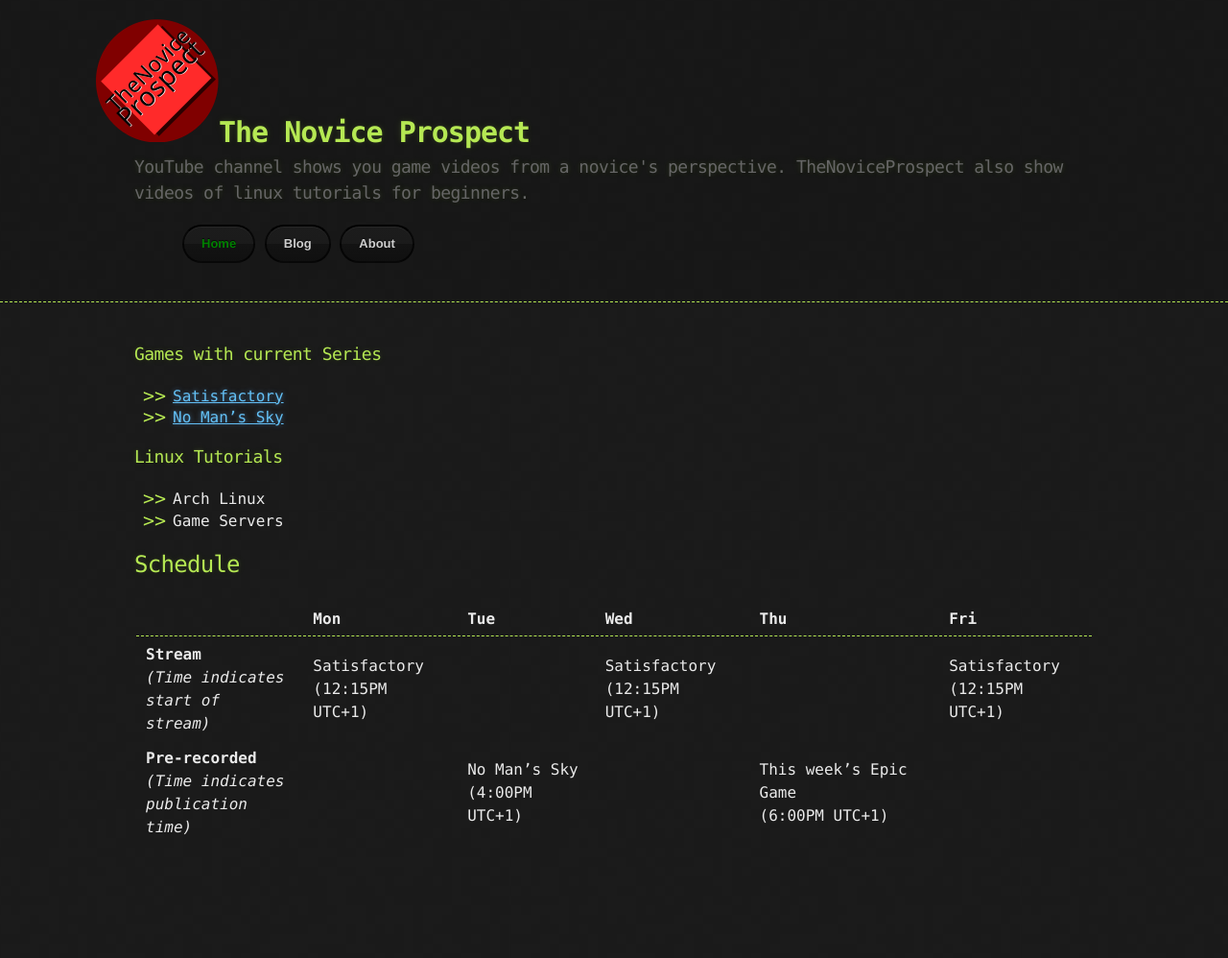
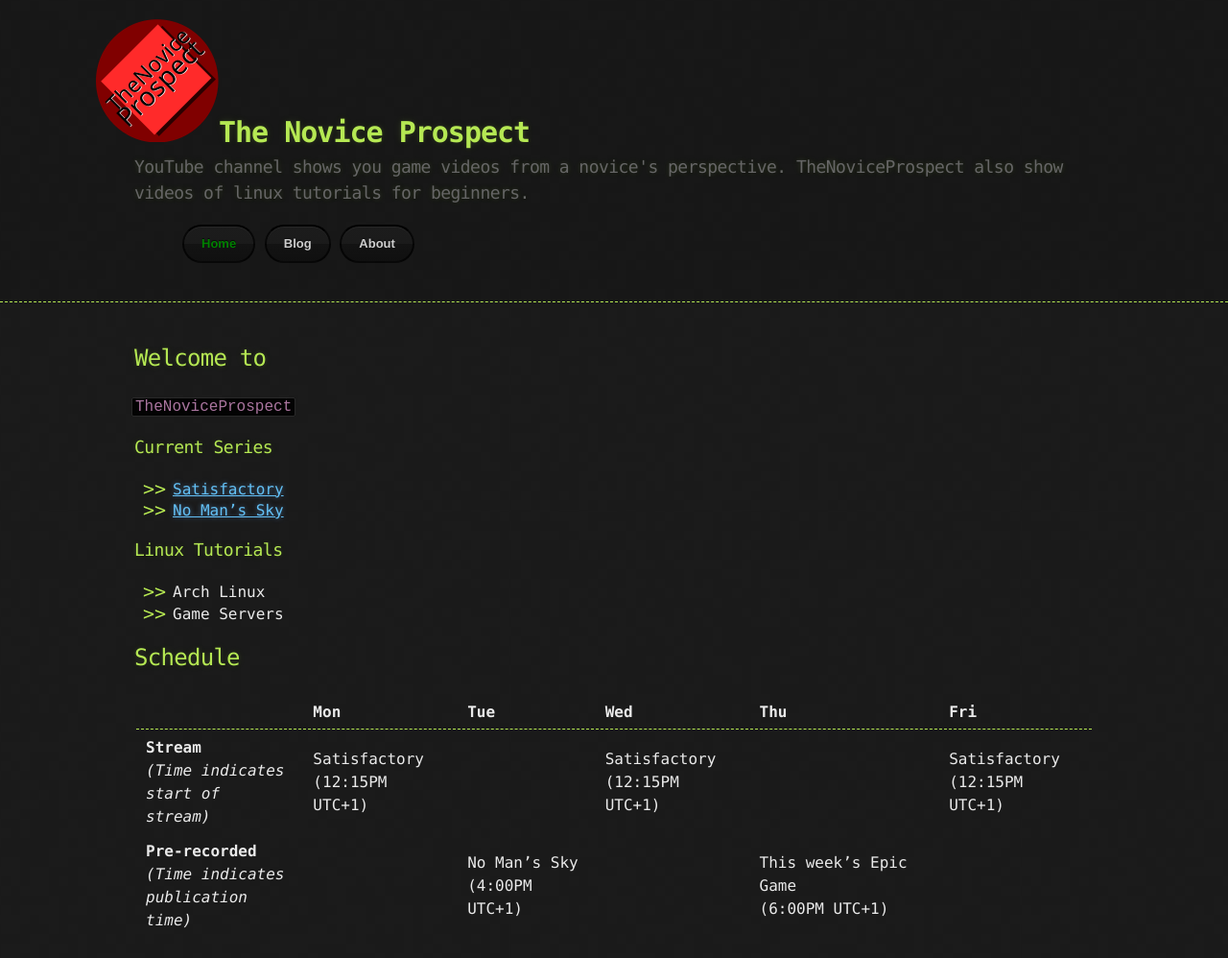
Before and after one commit to TheNoviceProspect/thenoviceprospect.github.io, a Jekyll site: the page built from index.md, in a window 1280 px wide. Shown: the whole page at 96% size. Built offline with Jekyll 4.4.1, drawn with Linux system fonts in a browser that asks for light colours; our own code applies the rules of GitHub Pages for plain Markdown files; before the commit the page ends 901 px from its top, so only the background shows below that.

Commit message:
amended index page for better seo

```diff
--- a/index.md
+++ b/index.md
@@ -5,8 +5,11 @@
 #layout: home
 layout: default
 ---
+## Welcome to
 
-### Games with current Series
+`TheNoviceProspect`
+
+### Current Series
 
 - [Satisfactory](https://www.youtube.com/watch?v=F2zch49qDwI&list=PLuRZiBd8Z0Aq5GqtK5UoLY66ZI3Sg-3tS)
 - [No Man's Sky](https://www.youtube.com/watch?v=Pfj9j64duFs&list=PLuRZiBd8Z0AqQu2zZVGclTt4q0hfYRrgB)
```
